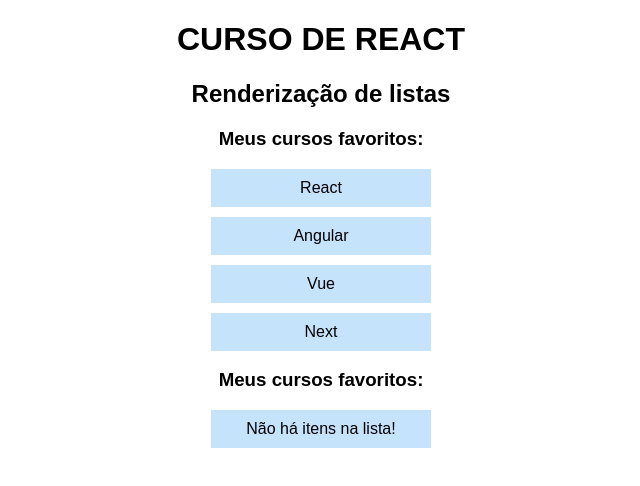
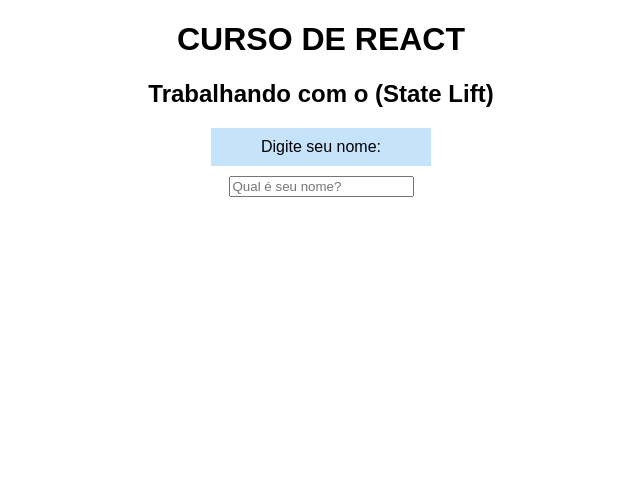
Before and after one commit to aleanrocha/react, a React (Create React App) app in the folder react-app/: page / in a window 1280 px wide. Shown: the top 486 px of the page, without its empty margins (319-959 px from the left). Built offline with nearby package versions, Linux system fonts and the light colour scheme.

Commit message:
state lift

```diff
--- a/react-app/src/App.js
+++ b/react-app/src/App.js
@@ -1,14 +1,15 @@
 import './App.css'
-import OutraLista from './components/OutraLista'
-
+import { useState } from 'react'
+import YourName from './components/YourName'
+import Saudacao from './components/Saudacao'
 function App() {
-  const meusItens = ['React', 'Angular', 'Vue', 'Next']
+  const [name, setName] = useState()
   return (
     <div className="App">
       <h1>Curso de react</h1>
-      <h2>Renderização de listas</h2>
-      <OutraLista itens={meusItens} />
-      <OutraLista itens={[]} />
+      <h2>Trabalhando com o (State Lift)</h2>
+      <YourName setName={setName} />
+      <Saudacao nome={name} />
     </div>
   )
 }
--- /dev/null
+++ b/react-app/src/components/Saudacao.js
@@ -0,0 +1,5 @@
+function Saudacao({nome}) {
+  const gerarSaudacao = (algumNome) => {return `Olá, ${algumNome}, tudo bem!`}
+  return (nome && <><p>{gerarSaudacao(nome)}</p></>)
+}
+export default Saudacao
--- /dev/null
+++ b/react-app/src/components/YourName.js
@@ -0,0 +1,9 @@
+function YourName({ setName }) {
+  return (
+    <div>
+      <p>Digite seu nome:</p>
+      <input onChange={(e) => setName(e.target.value)} type="text" name="name" id="name" placeholder="Qual é seu nome?" />
+    </div>
+  )
+}
+export default YourName
```
